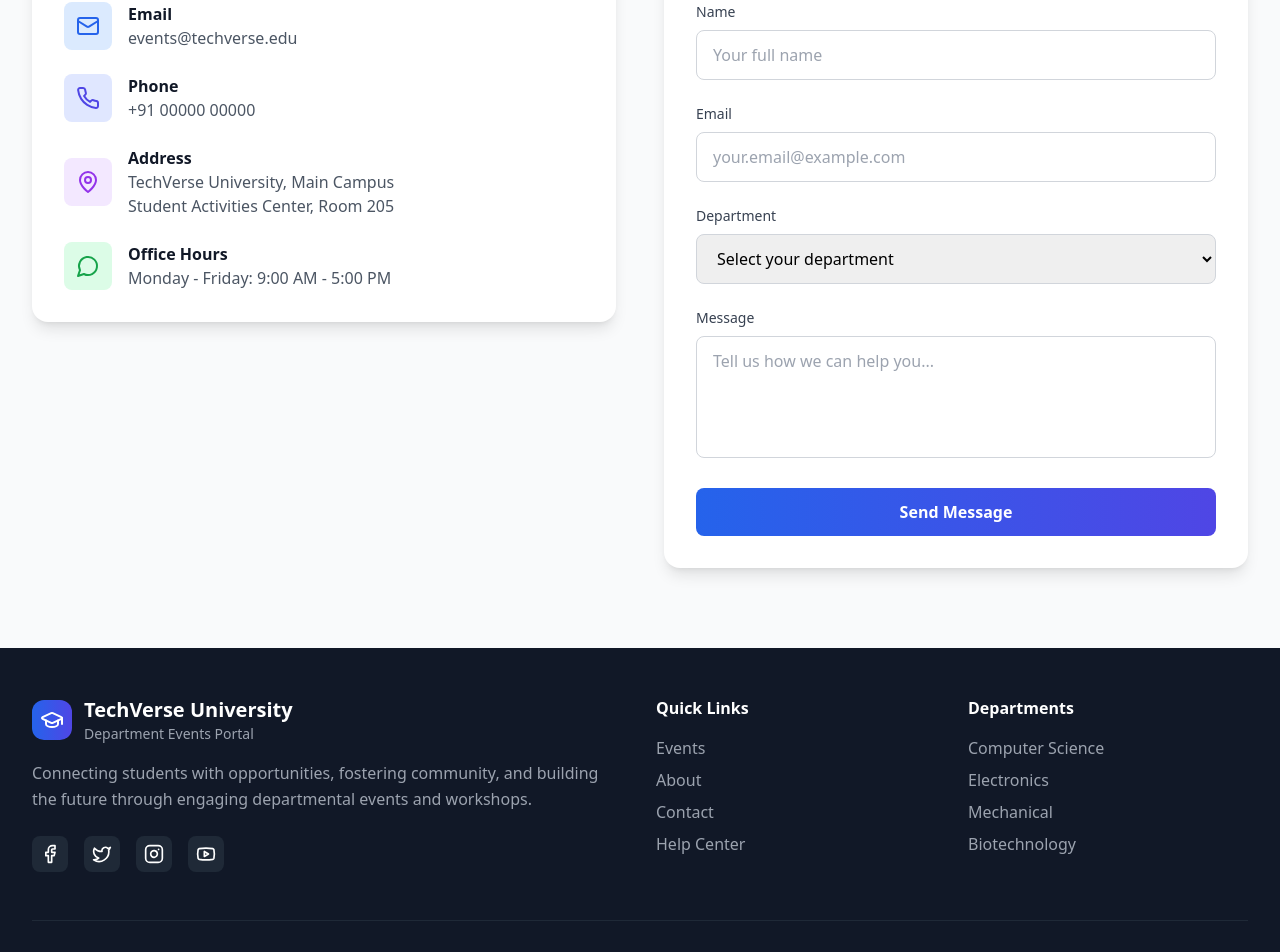
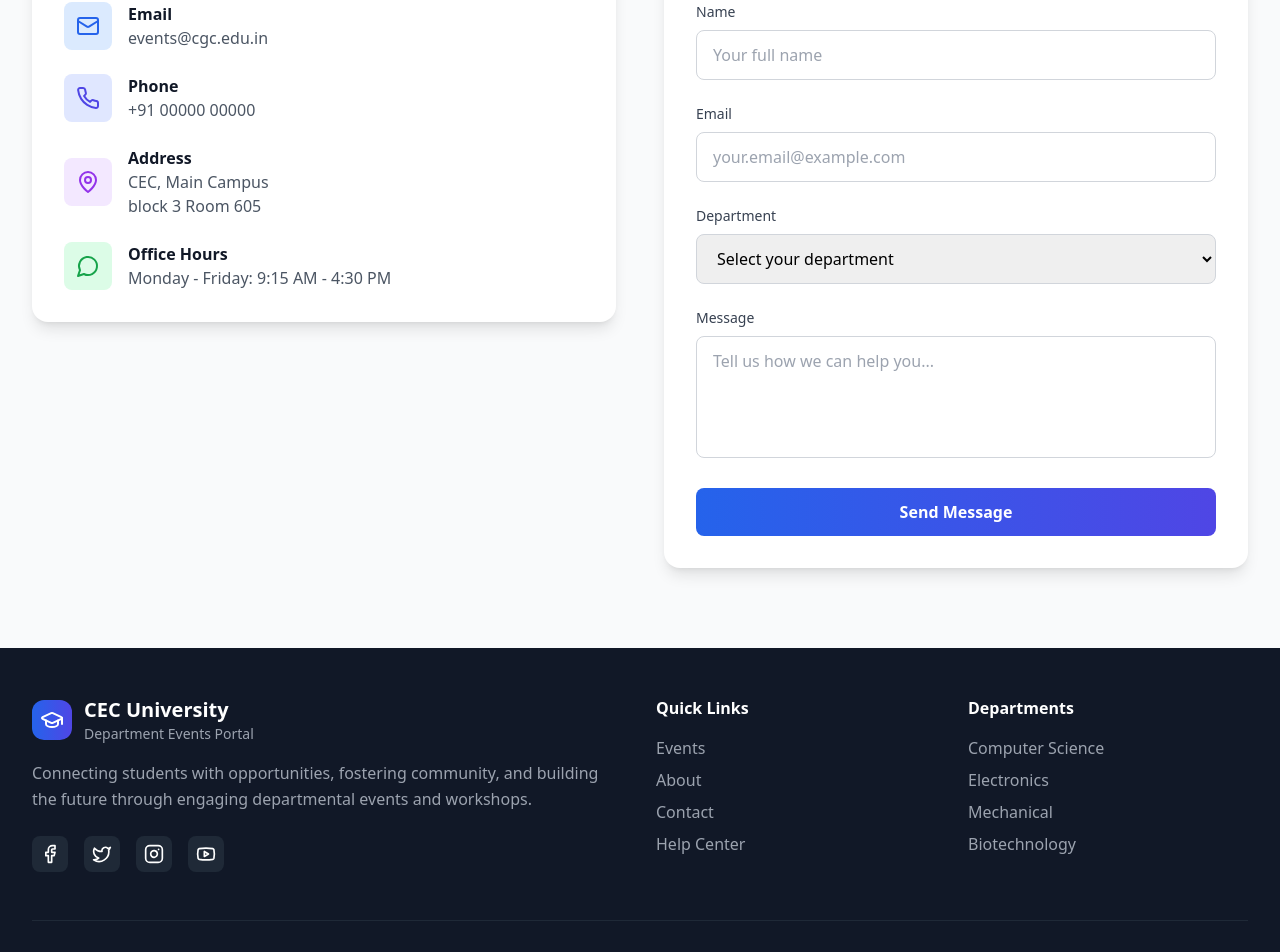
Before and after one commit to getNavneet/hackHeist-infotech, a React (Vite) app: page / in a window 1280 px wide. Shown: the part 3327-4279 px from the top of the page. Built offline with nearby package versions, Linux system fonts and the light colour scheme.

Commit message:
format footer

```diff
--- a/src/components/Contact.tsx
+++ b/src/components/Contact.tsx
@@ -25,7 +25,7 @@ const Contact: React.FC = () => {
                   </div>
                   <div>
                     <h4 className="font-semibold text-gray-900">Email</h4>
-                    <p className="text-gray-600">events@techverse.edu</p>
+                    <p className="text-gray-600">events@cgc.edu.in</p>
                   </div>
                 </div>
 
@@ -45,7 +45,7 @@ const Contact: React.FC = () => {
                   </div>
                   <div>
                     <h4 className="font-semibold text-gray-900">Address</h4>
-                    <p className="text-gray-600">TechVerse University, Main Campus<br />Student Activities Center, Room 205</p>
+                    <p className="text-gray-600">CEC, Main Campus<br />block 3 Room 605</p>
                   </div>
                 </div>
 
@@ -55,7 +55,7 @@ const Contact: React.FC = () => {
                   </div>
                   <div>
                     <h4 className="font-semibold text-gray-900">Office Hours</h4>
-                    <p className="text-gray-600">Monday - Friday: 9:00 AM - 5:00 PM</p>
+                    <p className="text-gray-600">Monday - Friday: 9:15 AM - 4:30 PM</p>
                   </div>
                 </div>
               </div>
--- a/src/components/Footer.tsx
+++ b/src/components/Footer.tsx
@@ -12,7 +12,7 @@ const Footer: React.FC = () => {
                 <GraduationCap className="h-6 w-6 text-white" />
               </div>
               <div>
-                <h3 className="text-xl font-bold">TechVerse University</h3>
+                <h3 className="text-xl font-bold">CEC University</h3>
                 <p className="text-sm text-gray-400">Department Events Portal</p>
               </div>
             </div>
@@ -58,7 +58,7 @@ const Footer: React.FC = () => {
 
         <div className="border-t border-gray-800 mt-12 pt-8 flex flex-col md:flex-row justify-between items-center">
           <p className="text-gray-400 text-sm">
-            © 2025 TechVerse University. All rights reserved.
+            © 2025 InfoTech. All rights reserved.
           </p>
           <div className="flex space-x-6 mt-4 md:mt-0">
             <a href="#" className="text-gray-400 hover:text-white text-sm transition-colors duration-200">Privacy Policy</a>
```
